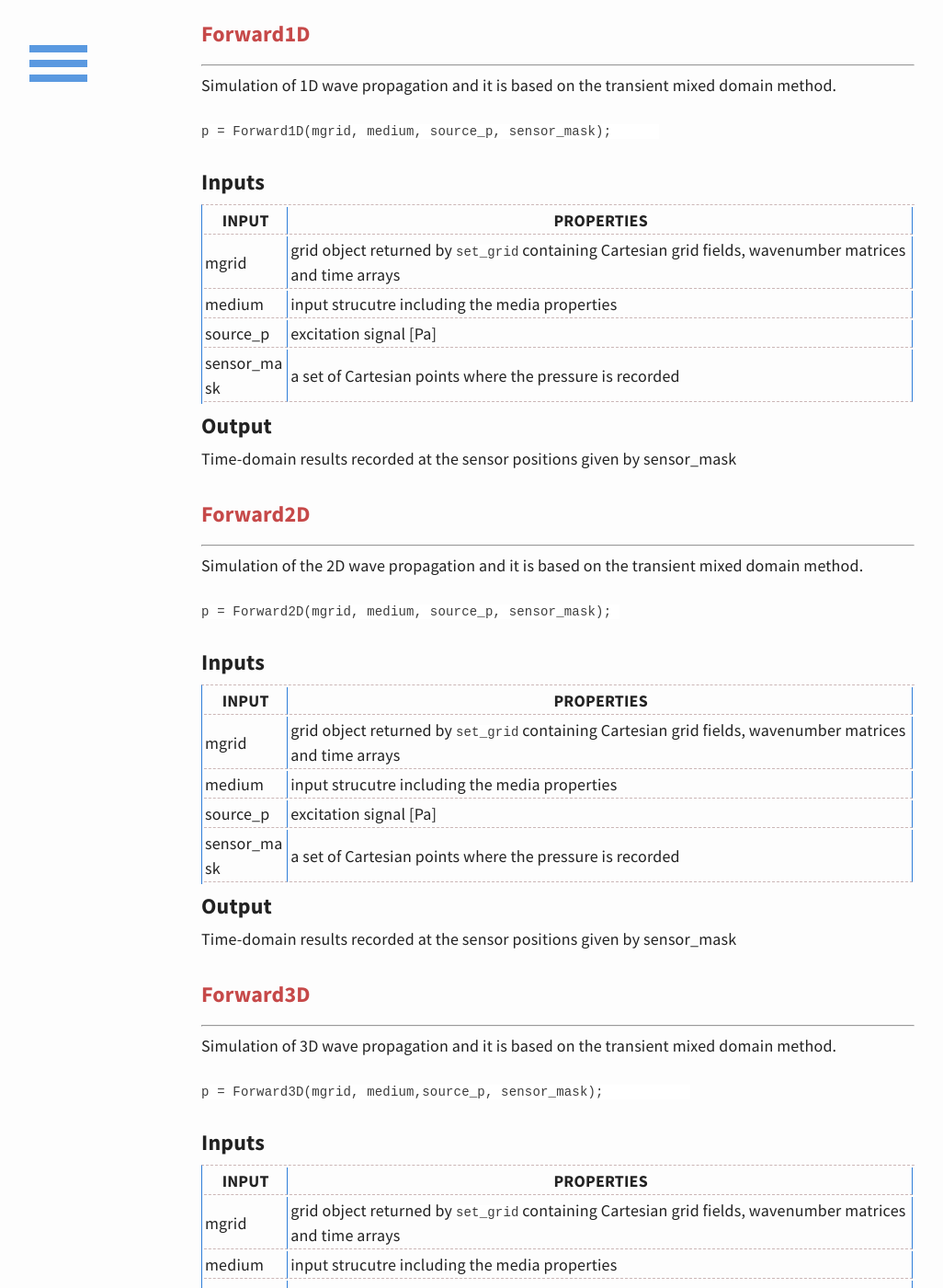
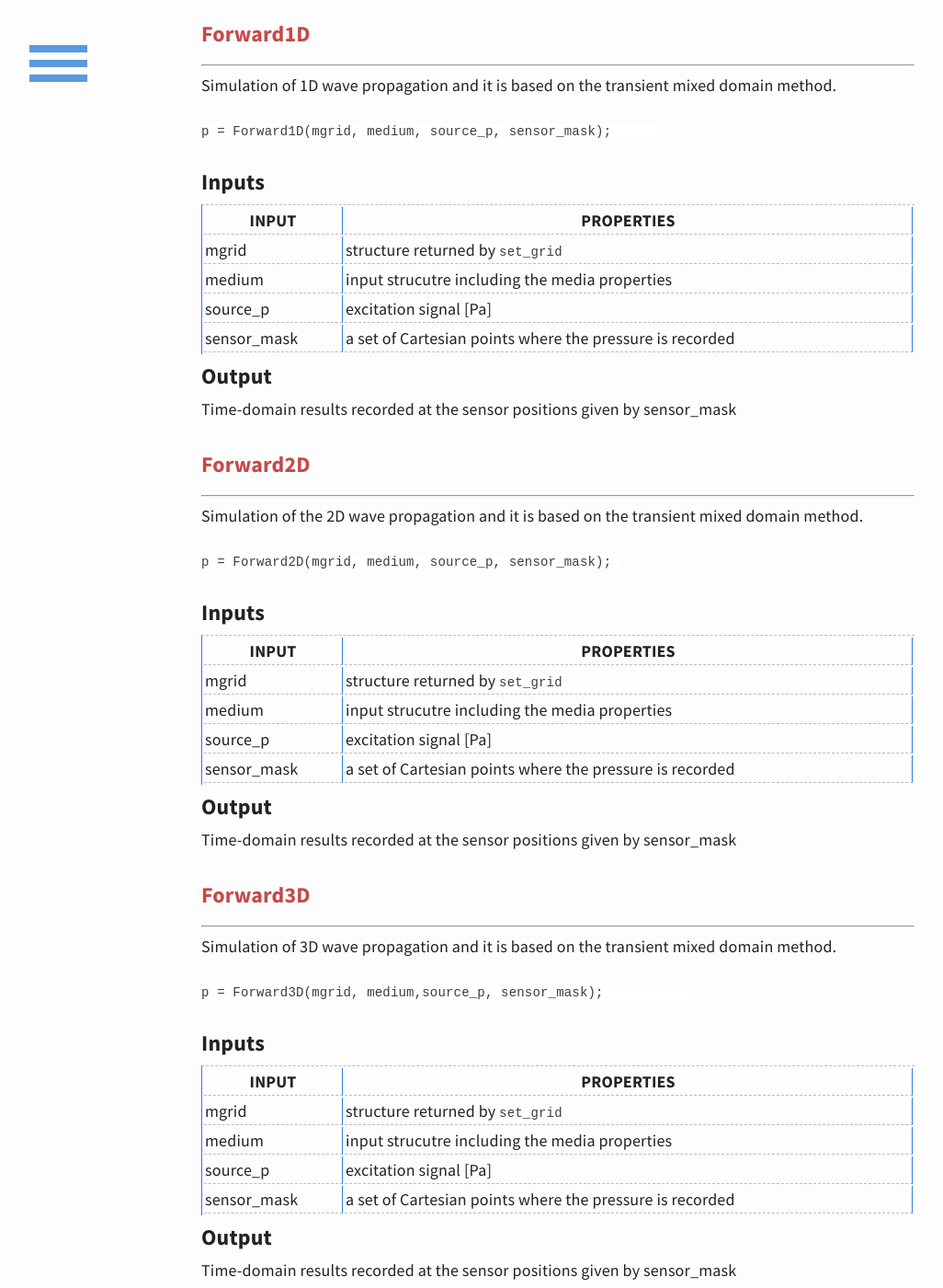
Before and after one commit to m-SOUND/mSOUND, a Jekyll site: the page built from functions.md, in a window 1280 px wide and 1400 px high, scrolled down 1441 px. Shown: the whole window at 92% size, without its empty margins (33-1059 px from the left). Built offline with Jekyll 4.4.1, drawn with Linux system fonts in a browser that asks for light colours; our own code applies the rules of GitHub Pages for plain Markdown files.

Commit message:
Update functions.md

````diff
--- a/functions.md
+++ b/functions.md
@@ -60,7 +60,7 @@ p = Forward1D(mgrid, medium, source_p, sensor_mask);
 
 INPUT | PROPERTIES
 ------------ | -------------
-mgrid          |	grid object returned by ```set_grid``` containing Cartesian grid fields, wavenumber matrices and time arrays
+mgrid          |	structure returned by ```set_grid```
 medium         | input strucutre including the media properties
 source_p       | excitation signal [Pa]
 sensor_mask    | a set of Cartesian points where the pressure is recorded
@@ -83,7 +83,7 @@ p = Forward2D(mgrid, medium, source_p, sensor_mask);
 
 INPUT | PROPERTIES
 --------------| -------------
-mgrid         |grid object returned by ```set_grid``` containing Cartesian grid fields, wavenumber matrices and time arrays
+mgrid         |structure returned by ```set_grid```
 medium        |input strucutre including the media properties
 source_p      |excitation signal [Pa]
 sensor_mask   |a set of Cartesian points where the pressure is recorded
@@ -102,7 +102,7 @@ p = Forward3D(mgrid, medium,source_p, sensor_mask);
 
 INPUT | PROPERTIES
 --------------| -------------
-mgrid         |grid object returned by ```set_grid``` containing Cartesian grid fields, wavenumber matrices and time arrays
+mgrid         |structure returned by ```set_grid```
 medium        |input strucutre including the media properties
 source_p      |excitation signal [Pa]
 sensor_mask   |a set of Cartesian points where the pressure is recorded
````
